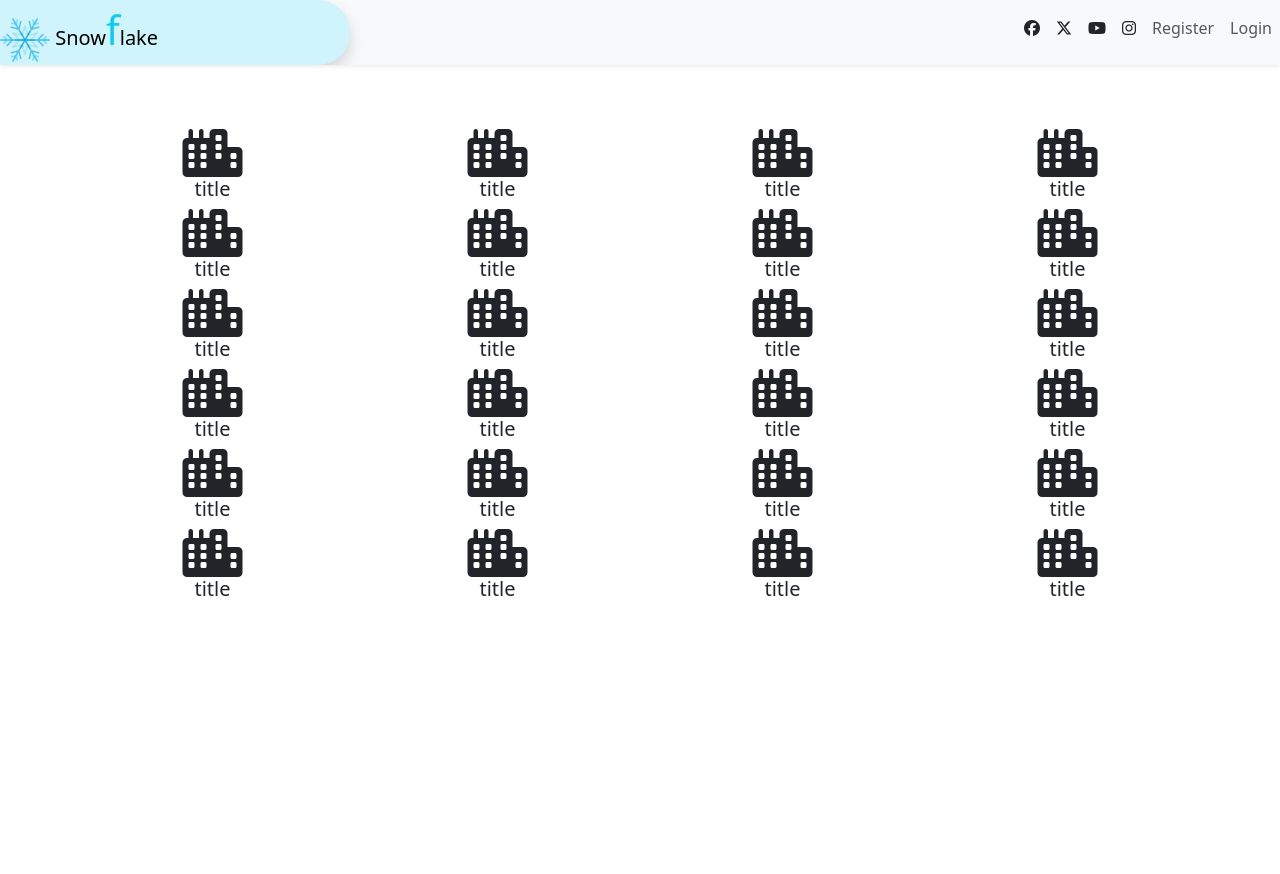
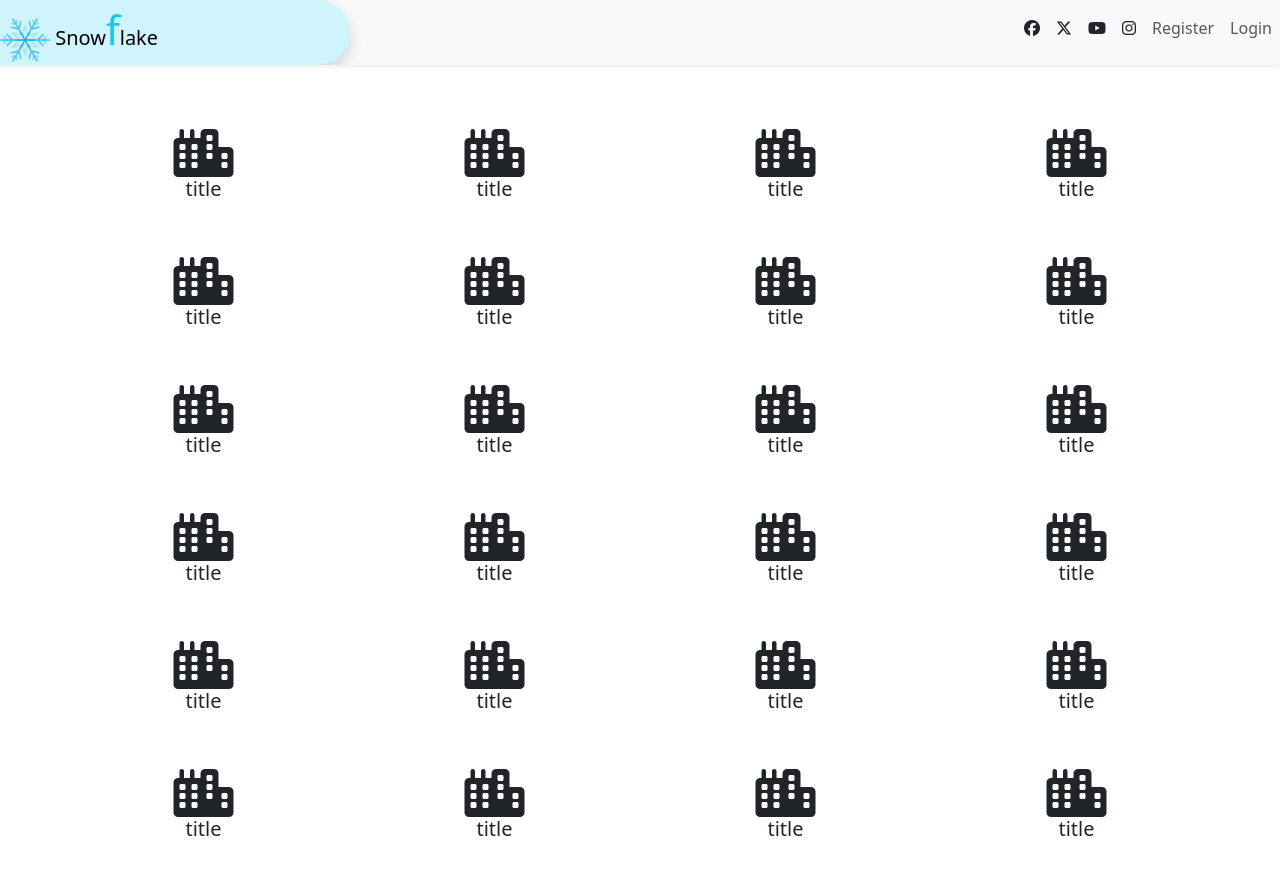
Before and after one commit to Mo-Salah13/ERP-System, a React (Create React App) app: page /home in a window 1280 px wide. Shown: the top 874 px of the page. Before the commit the page ends 800 px from the top, so only its background shows below. Built offline with nearby package versions, Linux system fonts and the light colour scheme.

Commit message:
Update Home.jsx

```diff
--- a/src/Component/Home/Home.jsx
+++ b/src/Component/Home/Home.jsx
@@ -2,7 +2,7 @@ import React from 'react'
 
 export default function Home() {
   return <>
-  <div className="row">
+  <div className="row g-5">
     <div className="col-md-3 text-center">
     <i class="fa-solid fa-3x fa-city"></i>
     <h5>title</h5>
```
